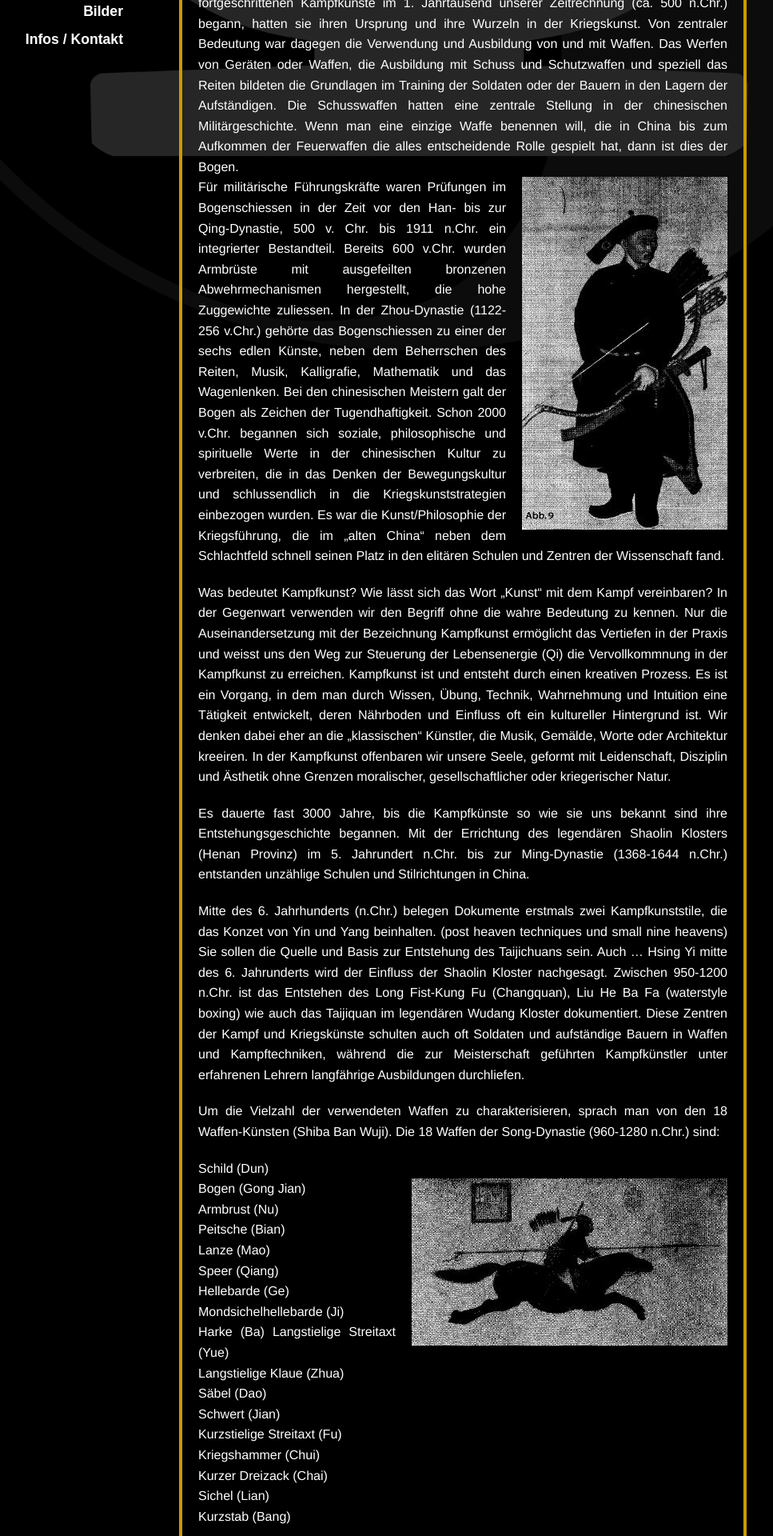
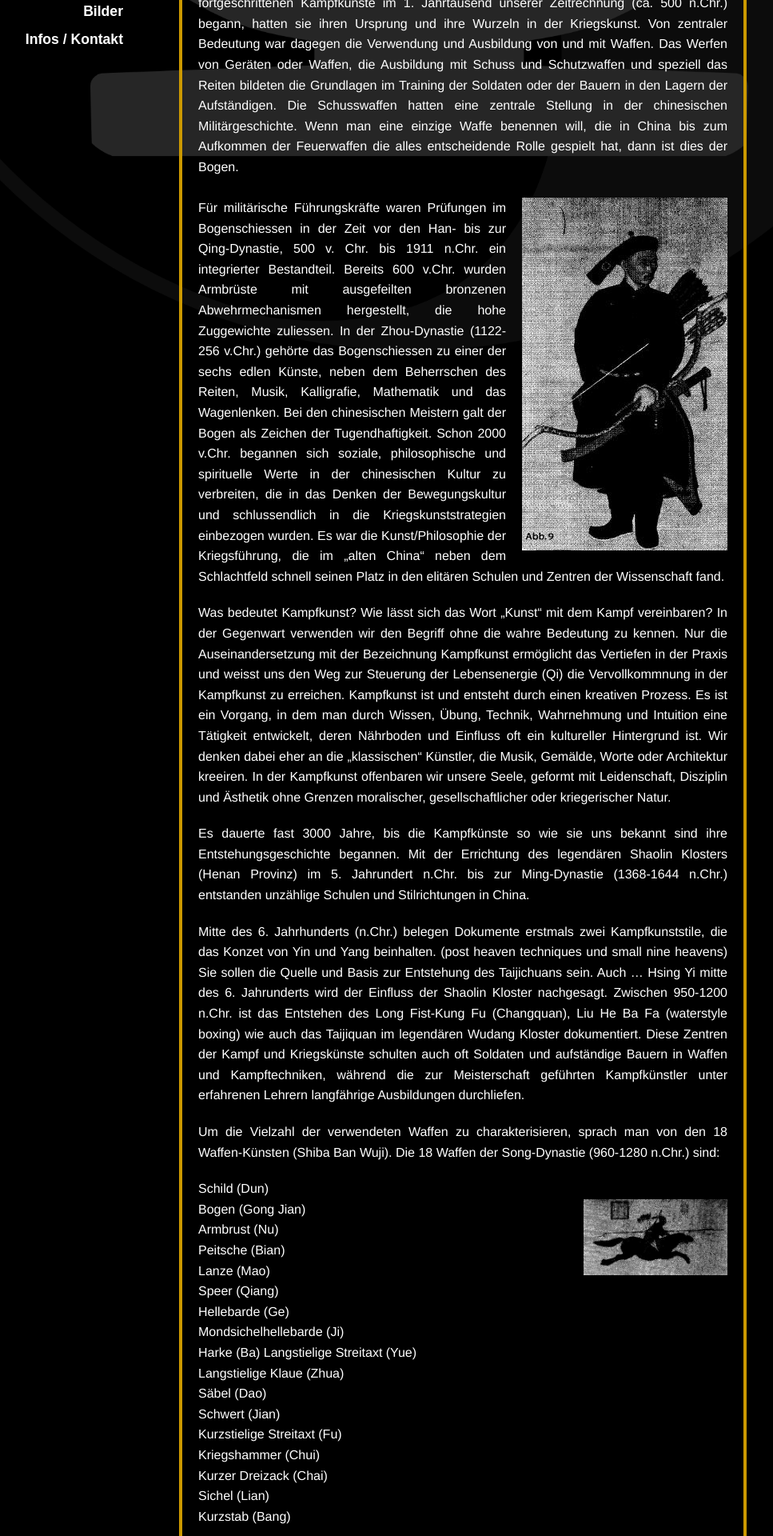
Before and after one commit to wu-shu/wu-shu.github.io, a Jekyll site: the page built from chinesische-kampfkunst/index.md, in a window 1280 px wide. Shown: the part 545-2465 px from the top of the page at 80% size, without its empty margins (191-1158 px from the left). Built offline with Jekyll 4.4.1, drawn with Linux system fonts in a browser that asks for light colours; some web fonts are replaced; Markdown is read by kramdown in place of the engine named in the settings; comment, search, counter and statistics services are not loaded.

Commit message:
grösse bild

```diff
--- a/chinesische-kampfkunst/index.md
+++ b/chinesische-kampfkunst/index.md
@@ -9,6 +9,7 @@
 Es war eine Zeit in der der waffenlose Kampf (Kampfkunst), wie wir ihn heute kennen, in der Kriegsführung und auf dem Schlachtfeld eine nur untergeordnete Rolle spielte. Auch wenn die Entstehung der fortgeschrittenen Kampfkünste im 1. Jahrtausend unserer Zeitrechnung (ca. 500 n.Chr.) begann, hatten sie ihren Ursprung und ihre Wurzeln in der Kriegskunst.
 Von zentraler Bedeutung war dagegen die Verwendung und Ausbildung von und mit Waffen. Das Werfen von Geräten oder Waffen, die Ausbildung mit Schuss und Schutzwaffen und speziell das Reiten bildeten die Grundlagen im Training der Soldaten oder der Bauern in den Lagern der Aufständigen.
 Die Schusswaffen hatten eine zentrale Stellung in der chinesischen Militärgeschichte. Wenn man eine einzige Waffe benennen will, die in China bis zum Aufkommen der Feuerwaffen die alles entscheidende Rolle gespielt hat, dann ist dies der Bogen.<br>
+<br>
 <img class="right" src="/images/chin_bogen.jpg" alt="Pfeilbogen">Für militärische Führungskräfte waren Prüfungen im Bogenschiessen in der Zeit vor den Han- bis zur Qing-Dynastie, 500 v. Chr. bis 1911 n.Chr. ein integrierter Bestandteil. Bereits 600 v.Chr. wurden Armbrüste mit ausgefeilten bronzenen Abwehrmechanismen hergestellt, die hohe Zuggewichte zuliessen. In der Zhou-Dynastie (1122-256 v.Chr.) gehörte das Bogenschiessen zu einer der sechs edlen Künste, neben dem Beherrschen des Reiten, Musik, Kalligrafie, Mathematik und das Wagenlenken. Bei den chinesischen Meistern galt der Bogen als Zeichen der Tugendhaftigkeit.
 Schon 2000 v.Chr. begannen sich soziale, philosophische und spirituelle Werte in der chinesischen Kultur zu verbreiten, die in das Denken der Bewegungskultur und schlussendlich in die Kriegskunststrategien einbezogen wurden. Es war die Kunst/Philosophie der Kriegsführung, die im „alten China“ neben dem Schlachtfeld schnell seinen Platz in den elitären Schulen und Zentren der Wissenschaft fand.
 
@@ -25,7 +26,7 @@
 Um die Vielzahl der verwendeten Waffen zu charakterisieren, sprach man von den 18 Waffen-Künsten (Shiba Ban Wuji).
 Die 18 Waffen der Song-Dynastie (960-1280 n.Chr.) sind:
 
-Schild (Dun)<br><img class="right" src="/images/chin_pferd.jpg" alt="Pferd">
+Schild (Dun)<br><img class="right" src="/images/chin_pferd.jpg" alt="Pferd" width="200px">
 Bogen (Gong Jian)<br>
 Armbrust (Nu)<br>
 Peitsche (Bian)<br>
```
